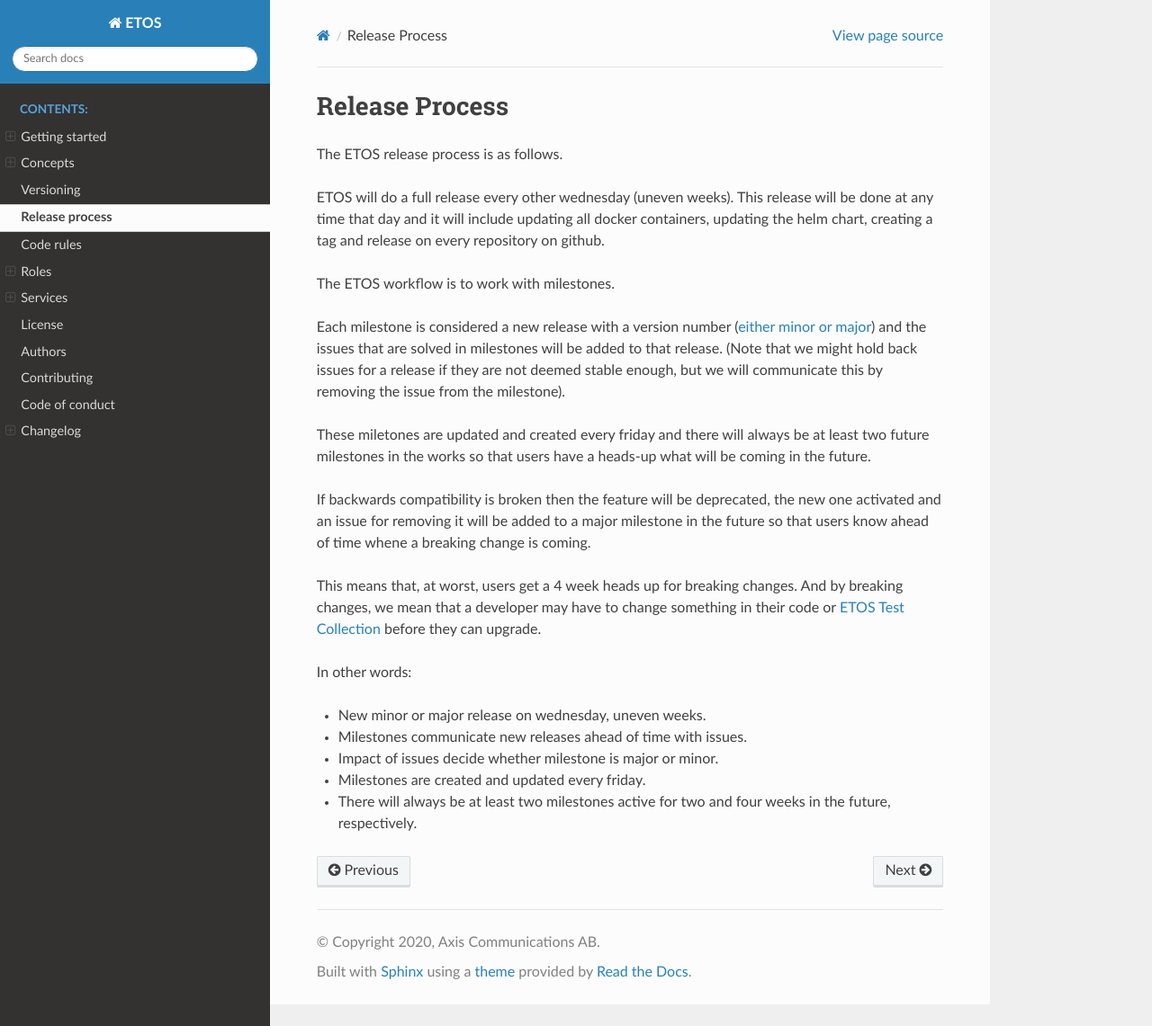
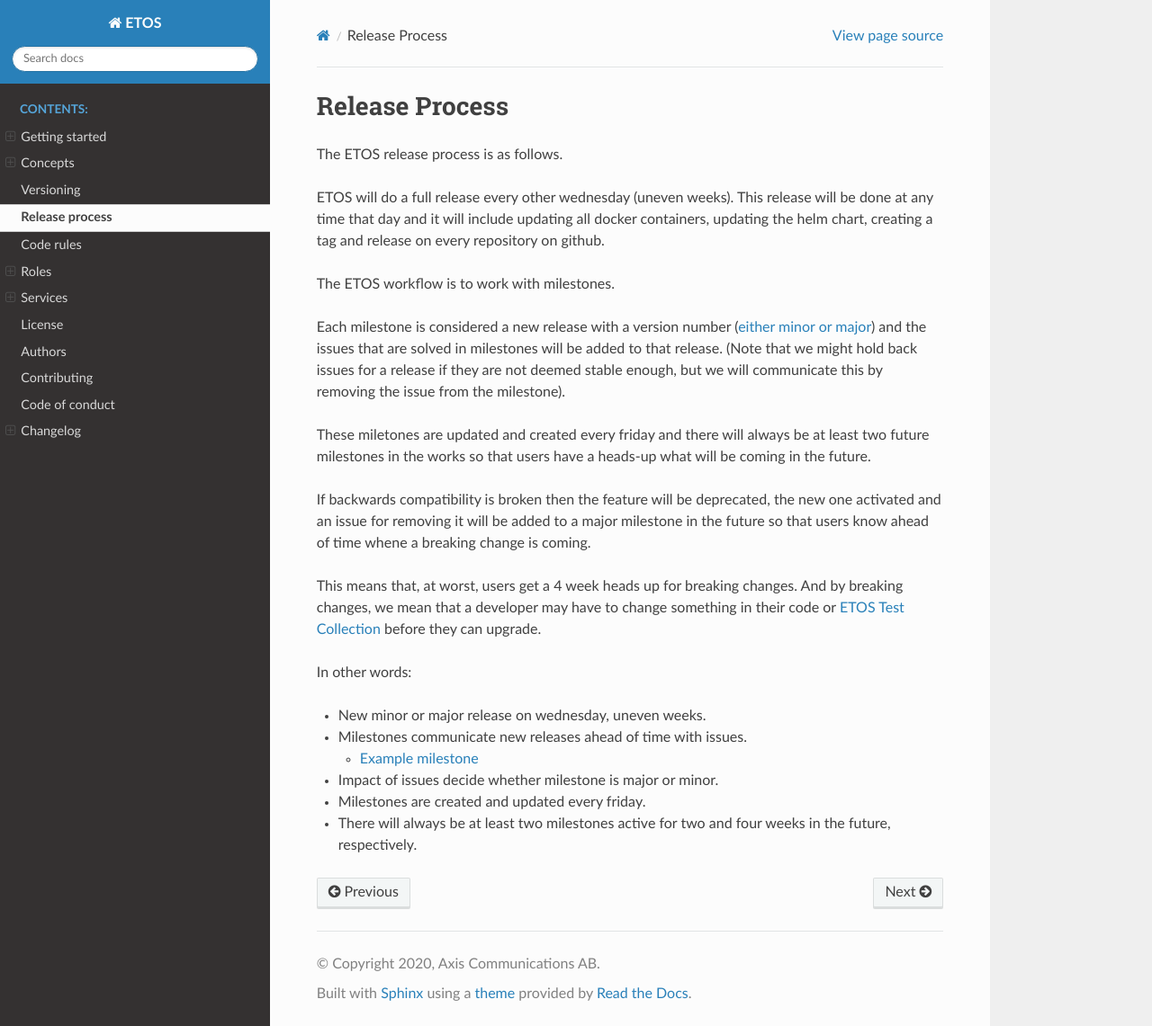
Before and after one commit to eiffel-community/etos, a Sphinx documentation site: the page built from source/release_process.rst, in a window 1280 px wide and 1141 px high. Shown: the whole window at 90% size. Built offline with Sphinx 7.4.7 and the Read the Docs theme 2.0.0, drawn with Linux system fonts in a browser that asks for light colours.

Commit message:
Added example milestone link

```diff
--- a/source/release_process.rst
+++ b/source/release_process.rst
@@ -25,6 +25,9 @@ In other words:
 
 * New minor or major release on wednesday, uneven weeks.
 * Milestones communicate new releases ahead of time with issues.
+
+  * `Example milestone <https://github.com/eiffel-community/etos/milestone/1>`_
+
 * Impact of issues decide whether milestone is major or minor.
 * Milestones are created and updated every friday.
 * There will always be at least two milestones active for two and four weeks in the future, respectively.
```
